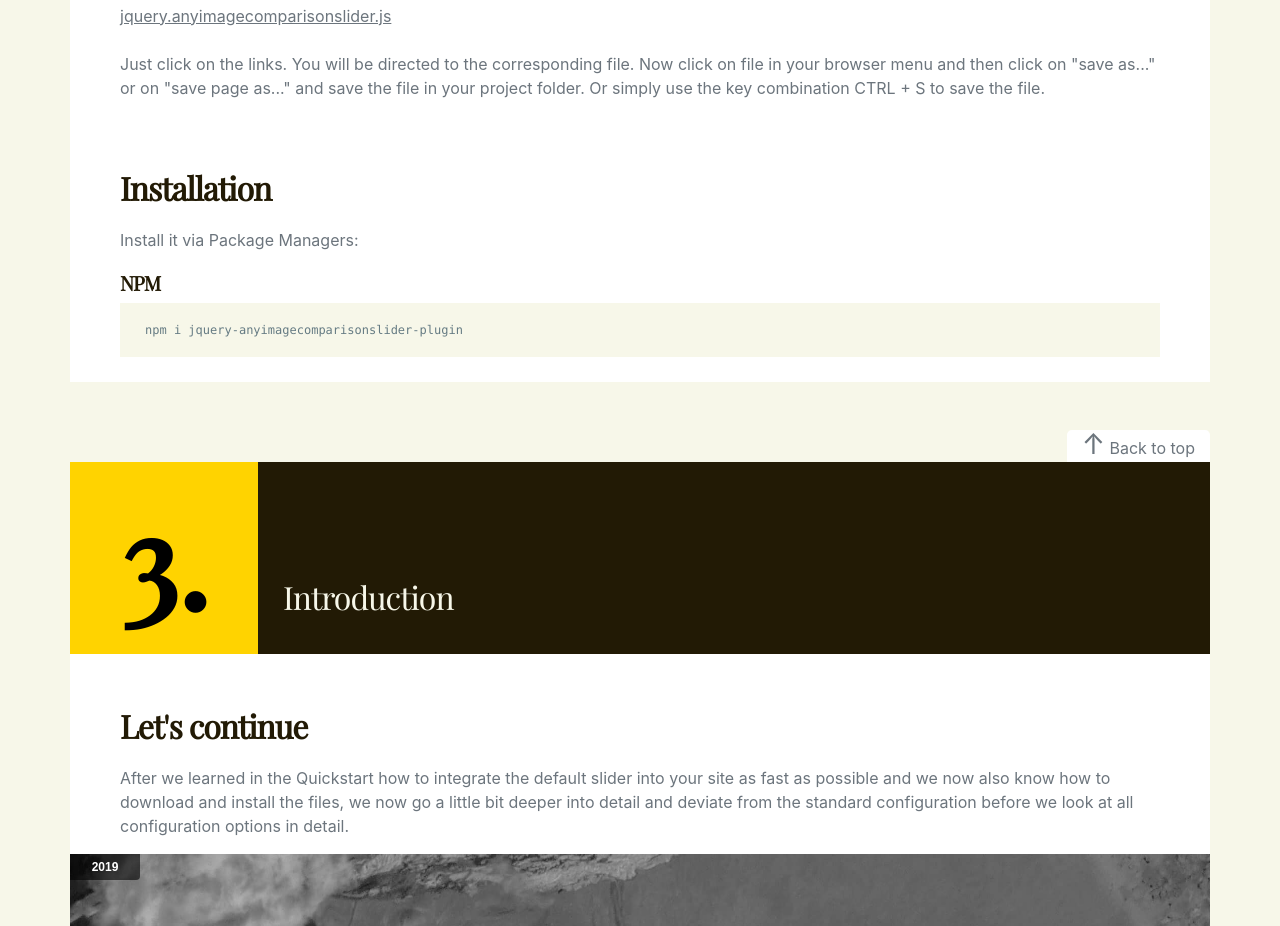
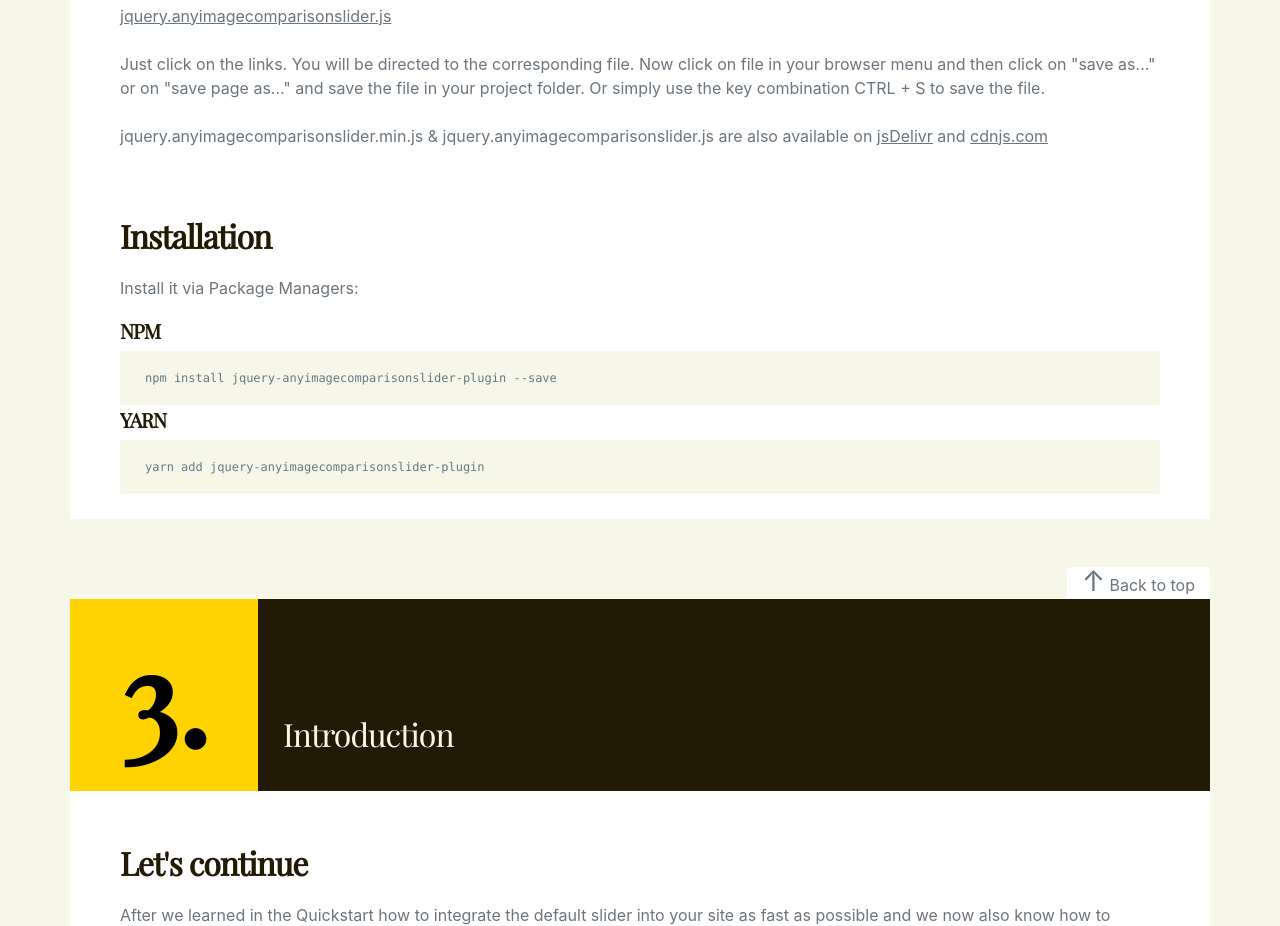
Before and after one commit to NiklasKnaack/jquery-anyimagecomparisonslider-plugin, a website: page index.html in a window 1280 px wide. Shown: the part 3488-4414 px from the top of the page. Drawn offline with nearby package versions, Linux system fonts and the light colour scheme.

Commit message:
update docu

```diff
--- a/index.html
+++ b/index.html
@@ -918,7 +918,8 @@ $( '#aics' ).anyImageComparisonSlider();
                             <br/><br/>
                             Just click on the links. You will be directed to the corresponding file. Now click on file in your browser menu and then click on "save as..." or on "save page as..." and save the file in your project folder.
                             Or simply use the key combination CTRL + S to save the file.
-                            <br/>
+                            <br/><br/>
+                            jquery.anyimagecomparisonslider.min.js & jquery.anyimagecomparisonslider.js are also available on <a href="https://www.jsdelivr.com/" target="_blank">jsDelivr</a> and <a href="https://cdnjs.com/" target="_blank">cdnjs.com</a>
                         </p>
                     </div>
                     <div class="sub-headline row pt-5">
@@ -935,7 +936,15 @@ $( '#aics' ).anyImageComparisonSlider();
                     </div>
                     <div class="code-block row">
                         <pre><code class="language-html">
-npm i jquery-anyimagecomparisonslider-plugin
+npm install jquery-anyimagecomparisonslider-plugin --save
+                        </code></pre>
+                    </div>
+                    <div class="sub-headline row">
+                        <strong class="sub-headline-text">YARN</strong>
+                    </div>
+                    <div class="code-block row">
+                        <pre><code class="language-html">
+yarn add jquery-anyimagecomparisonslider-plugin
                         </code></pre>
                     </div>
                 </div>
```
